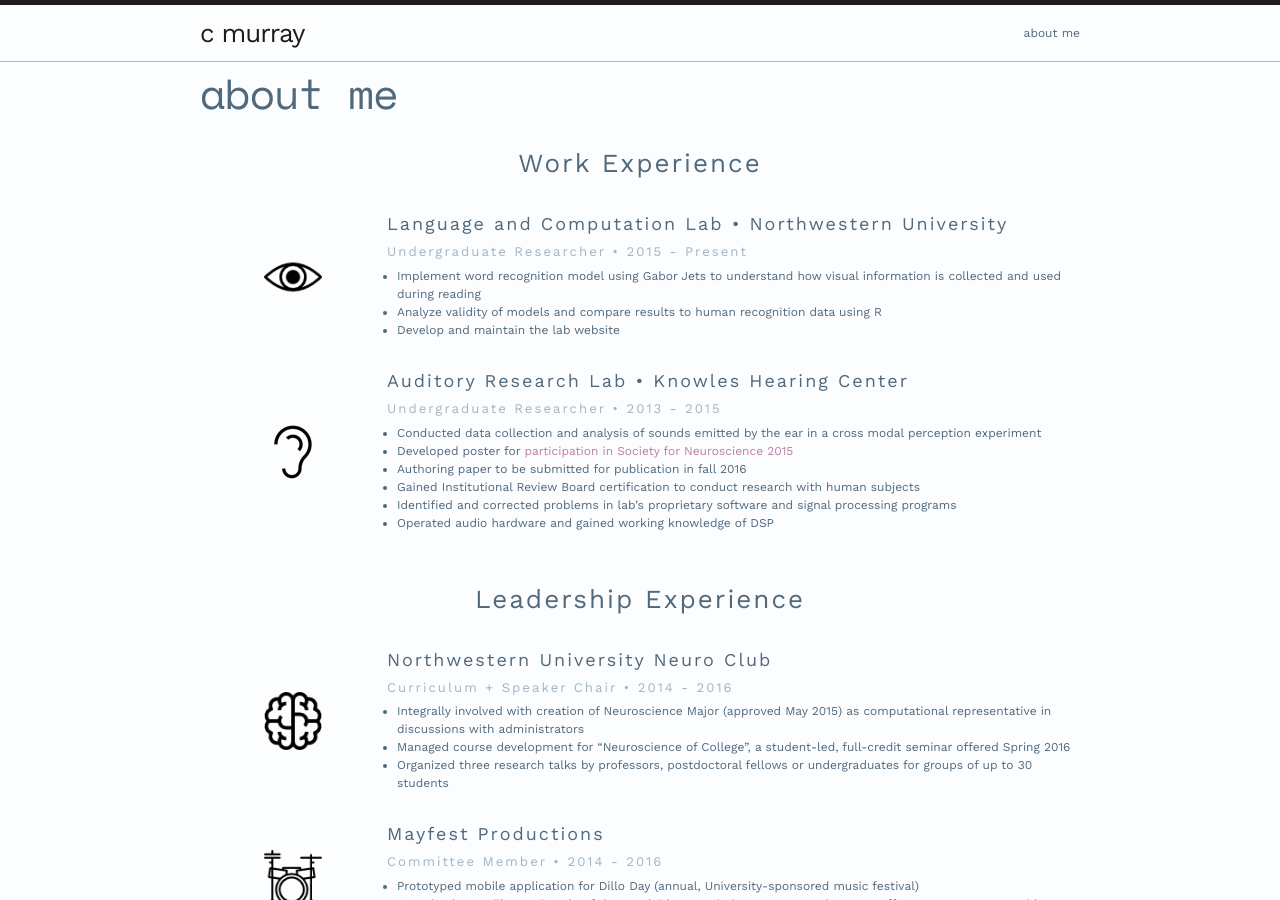
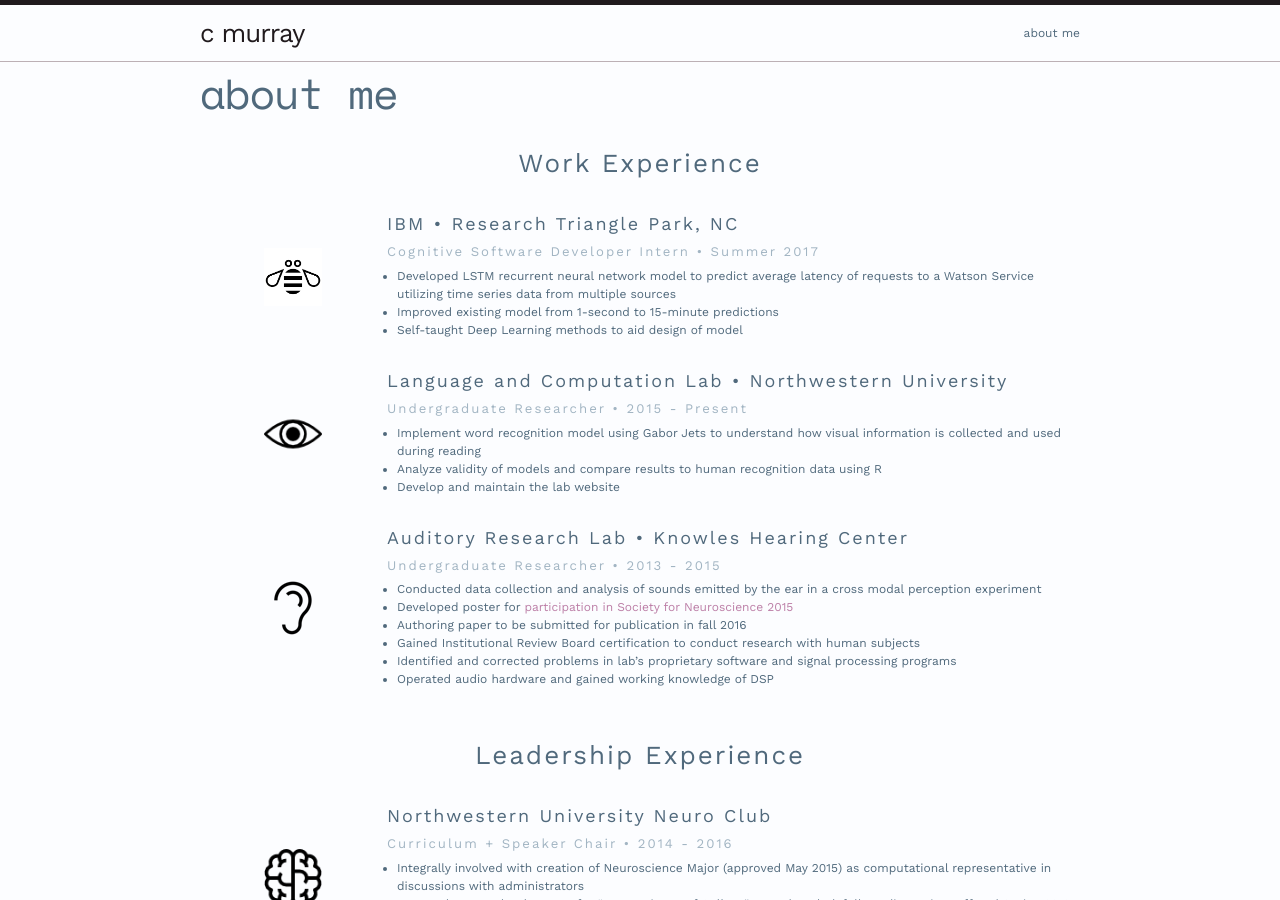
Before and after one commit to cmurray7/cmur, a Jekyll site: the page built from about.html, in a window 1280 px wide and 900 px high. Built offline with Jekyll 4.4.1, drawn with Linux system fonts in a browser that asks for light colours.

Commit message:
new intern experience

```diff
--- a/about.html
+++ b/about.html
@@ -5,6 +5,23 @@
 <div class="we-wrap">
 <h3> Work Experience </h3>
 <table class="work-experience">
+    <tr>
+        <td class="job-icon">
+            <div>
+                <img src="{{site.path_to_media}}bee.png">
+            </div>
+        </td>
+        <td class="job-info">
+            <h4>IBM • Research Triangle Park, NC </h4>
+            <h5> Cognitive Software Developer Intern • Summer 2017 </h5>
+            <ul>
+                <li>Developed LSTM recurrent neural network model to predict average latency of requests to a
+                    Watson Service utilizing time series data from multiple sources</li>
+                <li>Improved existing model from 1-second to 15-minute predictions </li>
+                <li>Self-taught Deep Learning methods to aid design of model</li>
+            </ul>
+        </td>
+    </tr>
     <tr>
         <td class="job-icon">
             <div>
```
Also changed, not shown: assets/bee.png (added).
